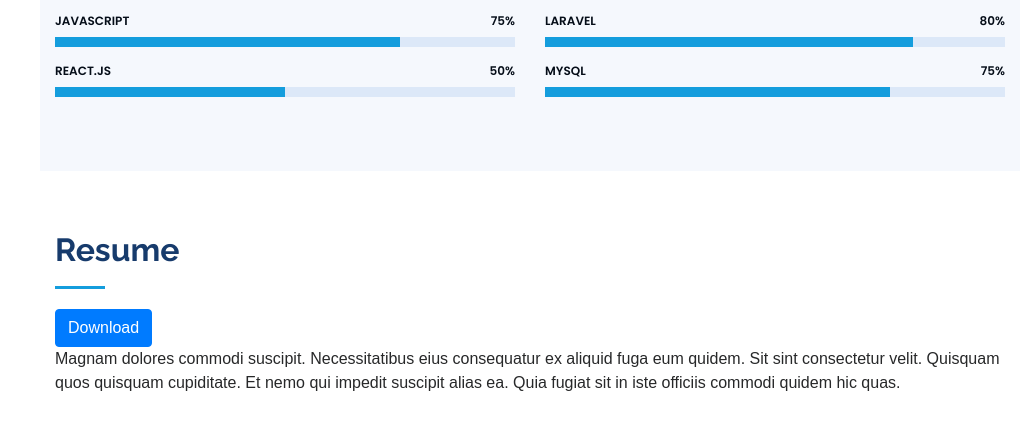
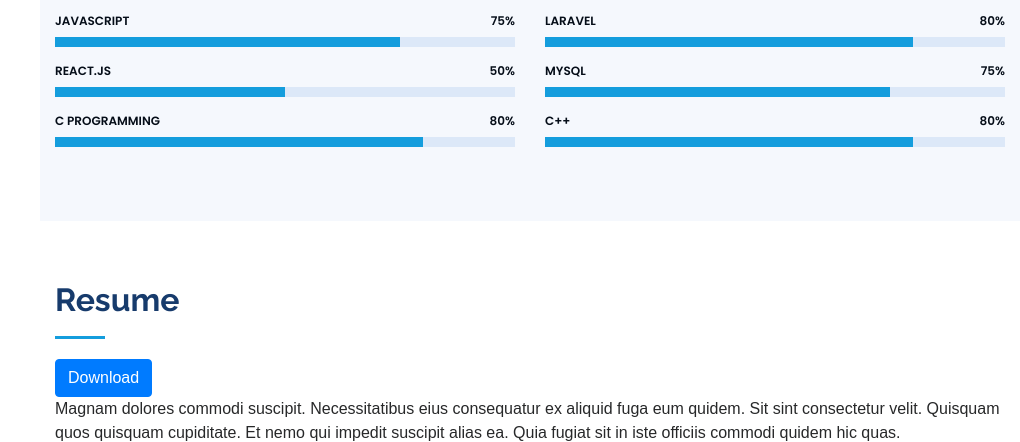
Before and after one commit to devash76/devashish, a plain HTML site: page index.html in a window 1280 px wide. Shown: the part 1709-2151 px from the top of the page, without its empty margins (260-1280 px from the left). Drawn offline with nearby package versions, Linux system fonts and the light colour scheme.

Commit message:
updated skills

```diff
--- a/index.html
+++ b/index.html
@@ -169,6 +169,13 @@
                 <div class="progress-bar" role="progressbar" aria-valuenow="50" aria-valuemin="0" aria-valuemax="100"></div>
               </div>
             </div>
+            <div class="progress">
+              <span class="skill">C Programming <i class="val">80%</i></span>
+              <div class="progress-bar-wrap">
+                <div class="progress-bar" role="progressbar" aria-valuenow="80" aria-valuemin="0" aria-valuemax="100"></div>
+              </div>
+            </div>
+
 
           </div>
 
@@ -198,6 +205,12 @@
               <span class="skill">MySQL <i class="val">75%</i></span>
               <div class="progress-bar-wrap">
                 <div class="progress-bar" role="progressbar" aria-valuenow="75" aria-valuemin="0" aria-valuemax="100"></div>
+              </div>
+            </div>
+            <div class="progress">
+              <span class="skill">C++ <i class="val">80%</i></span>
+              <div class="progress-bar-wrap">
+                <div class="progress-bar" role="progressbar" aria-valuenow="80" aria-valuemin="0" aria-valuemax="100"></div>
               </div>
             </div>
           </div>
```
